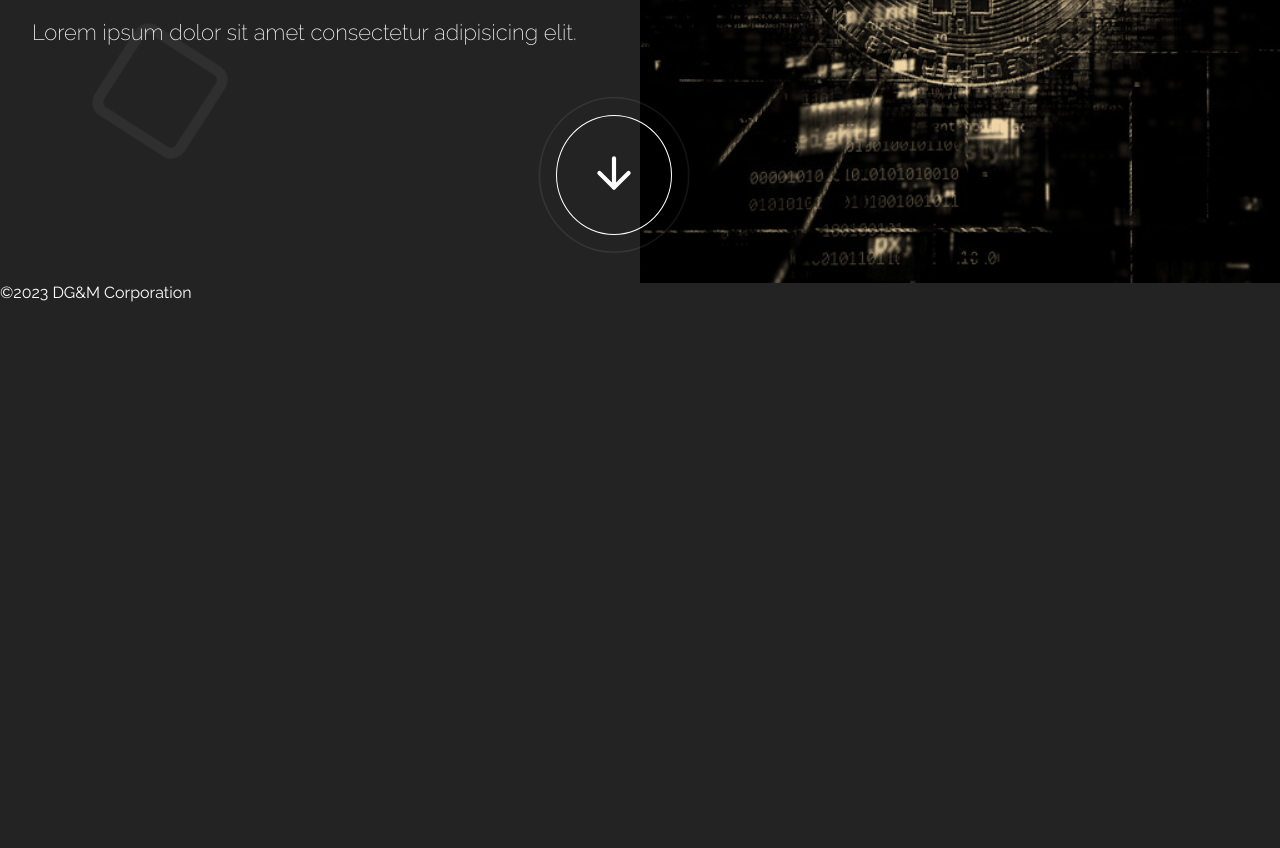
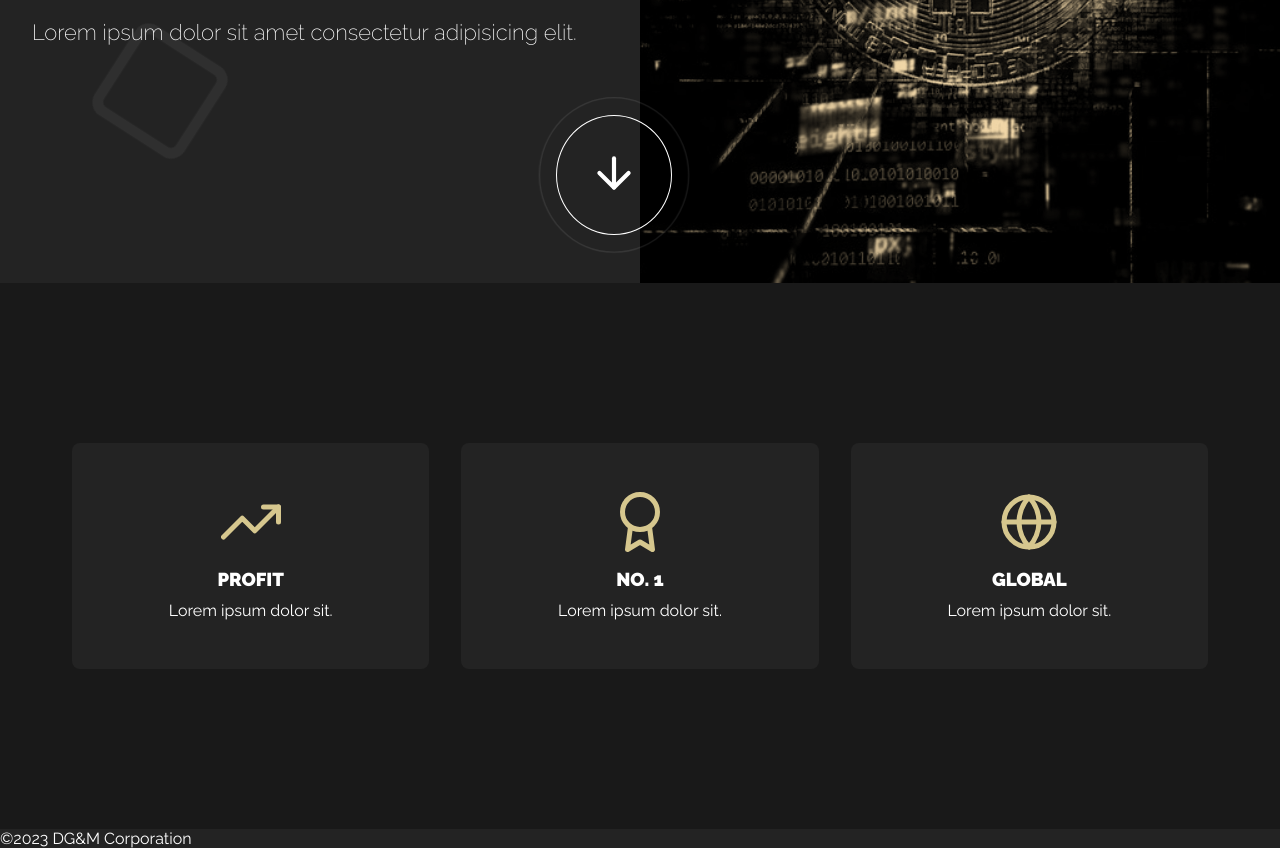
Before and after one commit to revalew/DGM-Corp, a plain HTML site: page index.html in a window 1280 px wide. Shown: the part 517-1365 px from the top of the page. Before the commit the page ends 819 px from the top, so only its background shows below. Drawn offline with Linux system fonts and the light colour scheme.

Commit message:
created cards section (1st) in main

```diff
--- a/index.html
+++ b/index.html
@@ -58,6 +58,40 @@
 
     </header>
 
+    <main class="main">
+
+        <section class="cards" id="cards">
+
+            <div class="wrapper">
+
+                <div class="cards__box">
+
+                    <div class="cards__card cards__card--one">
+                        <img src="./img/icons/trending-up.svg" alt="">
+                        <h3>profit</h3>
+                        <p>Lorem ipsum dolor sit.</p>
+                    </div>
+
+                    <div class="cards__card cards__card--two">
+                        <img src="./img/icons/award.svg" alt="">
+                        <h3>no. 1</h3>
+                        <p>Lorem ipsum dolor sit.</p>
+                    </div>
+
+                    <div class="cards__card cards__card--three">
+                        <img src="./img/icons/globe.svg" alt="">
+                        <h3>global</h3>
+                        <p>Lorem ipsum dolor sit.</p>
+                    </div>
+
+                </div>
+
+            </div>
+
+        </section>
+
+    </main>
+
     <footer class="footer">
         <p class="footer__bottom-text">&copy;<span class="footer__year"></span> DG&M Corporation</p>
     </footer>
--- a/sass/_components.scss
+++ b/sass/_components.scss
@@ -140,7 +140,80 @@ h1.company-name {
 		&:hover {
 			color: c.$gold;
 		}
-
-
 	}
 }
+
+// -------------------------
+//          MAIN
+// -------------------------
+
+// CARDS SECTION
+.cards {
+	background-color: c.$darker;
+	overflow: hidden;
+
+	&__box {
+		display: grid;
+		grid-template-columns: repeat(9, 1fr);
+		gap: 2em;
+		padding: 6em 2em;
+	}
+
+	&__card {
+		position: relative;
+		display: grid;
+		justify-items: center;
+		padding: 3em;
+		text-align: center;
+		border: 1px solid transparent;
+		border-radius: 8px;
+		background-color: c.$dark;
+		transition: background-color 0.3s, border 0.3s;
+		z-index: 5;
+
+		&:hover {
+			background-color: c.$darker;
+			border: 1px solid c.$gold;
+			z-index: 1;
+		}
+
+		&::before {
+			content: '';
+			position: absolute;
+			width: 100%;
+			height: 100%;
+			border: 1px solid c.$gold;
+			border-radius: 8px;
+			opacity: 0;
+		}
+
+		&:hover::before {
+			animation: pulse 1s;
+		}
+
+		img {
+			margin-bottom: 1em;
+			width: 60px;
+		}
+
+		h3 {
+			margin-bottom: 0.6em;
+			text-transform: uppercase;
+		}
+
+		&--one {
+			grid-row: 1/2;
+			grid-column: 1/-1;
+		}
+
+        &--two {
+			grid-row: 2/3;
+			grid-column: 1/-1;
+		}
+
+        &--three {
+			grid-row: 3/4;
+			grid-column: 1/-1;
+		}
+	}
+}
--- a/sass/_medium.scss
+++ b/sass/_medium.scss
@@ -1,4 +1,26 @@
 @use './colors' as c;
 
-@media (min-width: 992px) {
+@media (min-width: 768px) {
+	.cards {
+		&__box {
+			padding: 10em 2em;
+		}
+
+		&__card {
+			&--one {
+				grid-row: 1/2;
+				grid-column: 1/4;
+			}
+
+			&--two {
+				grid-row: 1/2;
+				grid-column: 4/7;
+			}
+
+			&--three {
+				grid-row: 1/2;
+				grid-column: 7/10;
+			}
+		}
+	}
 }
--- a/sass/_small.scss
+++ b/sass/_small.scss
@@ -1,4 +1,4 @@
 @use './colors' as c;
 
-@media (min-width: 992px) {
+@media (min-width: 576px) {
 }
```
Also changed, not shown: css/style.css, img/icons/award.svg (added), img/icons/globe.svg (added), img/icons/trending-up.svg (added), 1 other file.
